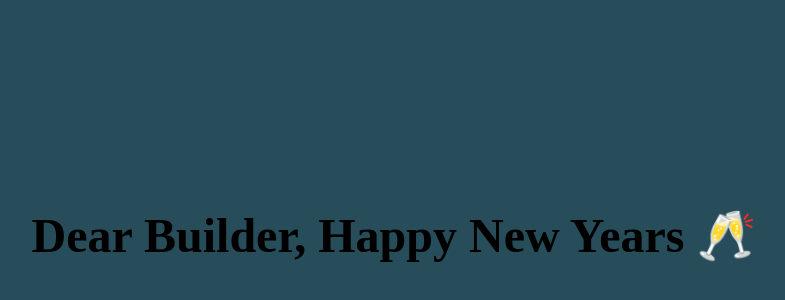
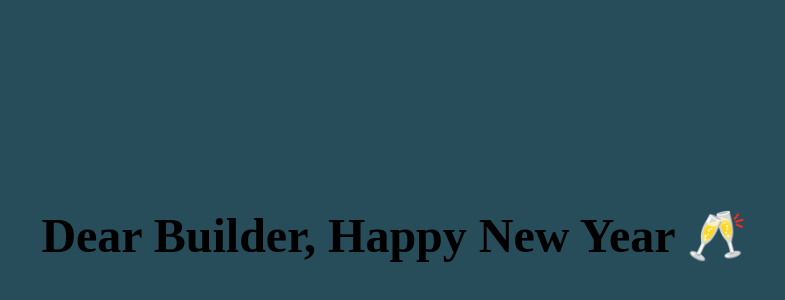
Before and after one commit to UbaidRussell/2024-new-years-project, a plain HTML site: page index.html in a window 1280 px wide. Shown: the part 164-464 px from the top of the page, without its empty margins (246-1031 px from the left). Drawn offline with Linux system fonts and the light colour scheme.

Commit message:
Syntax Error? Fixed Wording 🔧

```diff
--- a/index.html
+++ b/index.html
@@ -9,7 +9,7 @@
 </head>
 <body>
     <!--We want to create a fade in effect here that says something like happy new year when we click it-->
-    <h1 class="fade-in">Dear Builder, Happy New Years 🥂</h1>
+    <h1 class="fade-in">Dear Builder, Happy New Year 🥂</h1>
 
     <script src="main.js"></script>
 </body>
```
